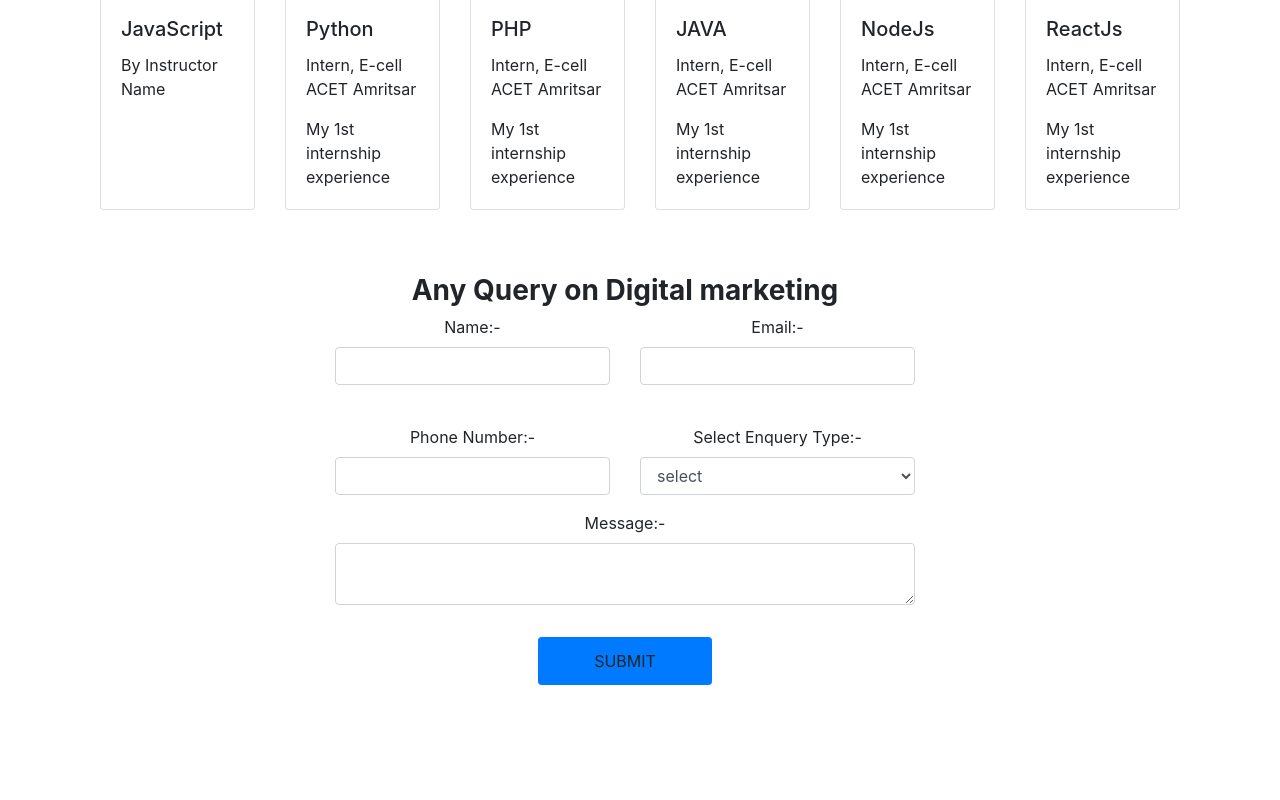
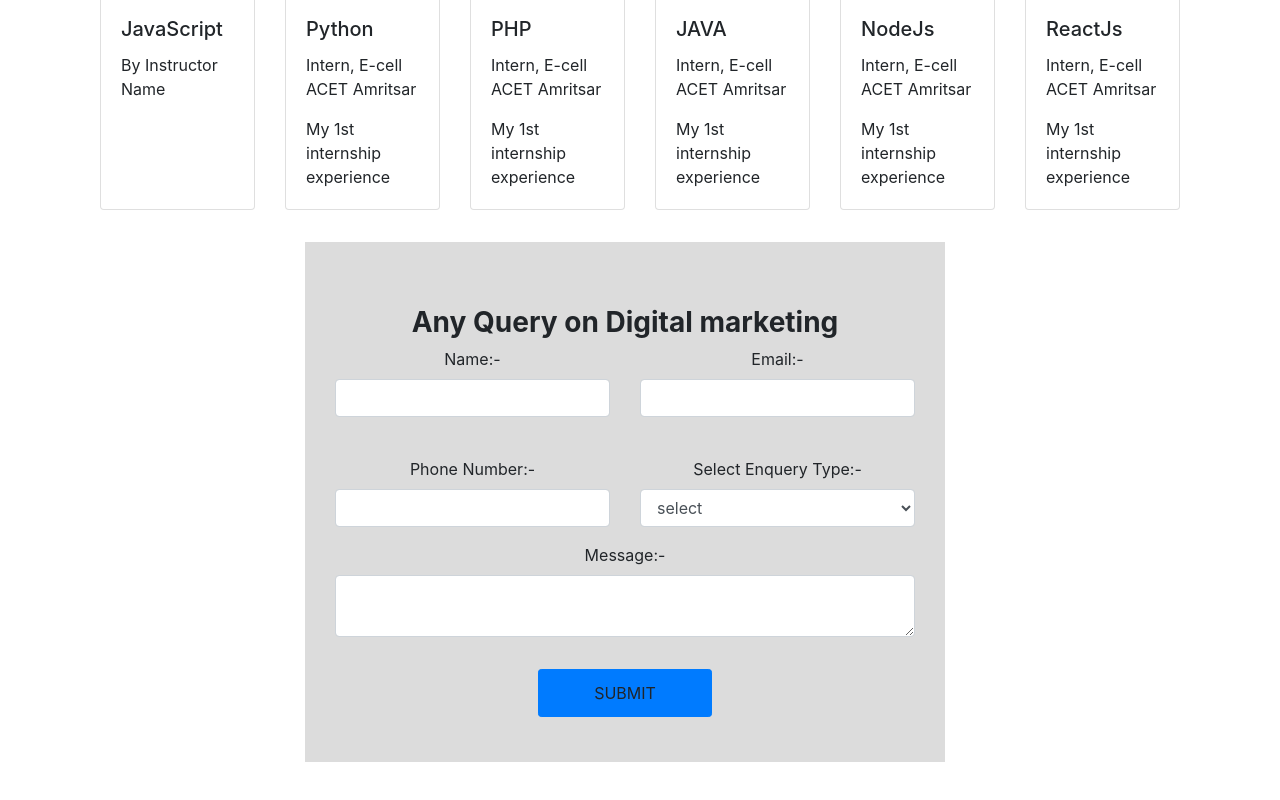
Before and after one commit to manish221298/trikara_task, a React (Create React App) app: page / in a window 1280 px wide. Shown: the part 831-1631 px from the top of the page. Built offline with nearby package versions, Linux system fonts and the light colour scheme.

Commit message:
trikara_task

```diff
--- a/src/QueryForm.js
+++ b/src/QueryForm.js
@@ -91,7 +91,7 @@ class QueryForm extends Component {
           className="row text-center mb-5 pb-5"
         >
           <div class="col-sm-3"></div>
-          <div class="col-sm-6" style={{ backgroundColor: "" }}>
+          <div class="col-sm-6 form " style={{ backgroundColor: "light-gray" }}>
             <Container>
               <Form onSubmit={this.handleSubmit}>
                 <Row className="mt-3">
--- a/src/index.css
+++ b/src/index.css
@@ -18,3 +18,8 @@
 .div3 {
   background-color: darkviolet;
 }
+
+.form {
+  background-color: gainsboro;
+  margin-top: 2rem;
+}
```
